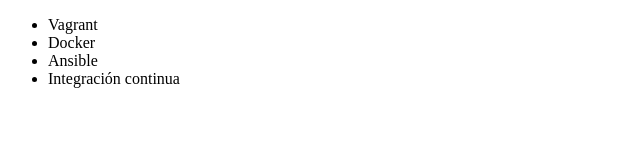
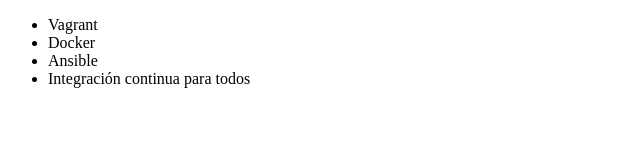
Before and after one commit to EmilHF72/challengeonecodificador3, a plain HTML site: page index.html in a window 1280 px wide. Shown: the full height of the page, 0-640 px from the left. Drawn offline with Linux system fonts and the light colour scheme.

Commit message:
Se agrega palabras _para todos_

```diff
--- a/index.html
+++ b/index.html
@@ -9,7 +9,7 @@
          <li> Vagrant </li>
          <li> Docker </li>
          <li> Ansible </li>
-         <li> Integración continua </li>
+         <li> Integración continua para todos </li>
      </ul>
 </body>
 </html>
```
